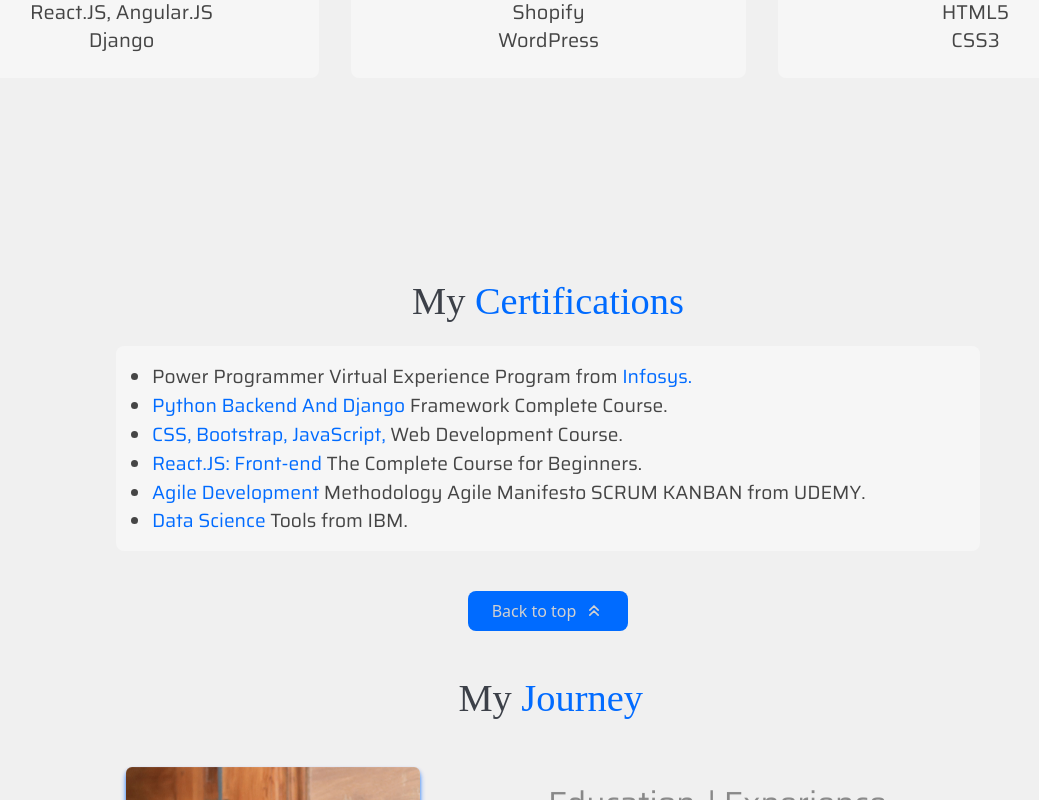
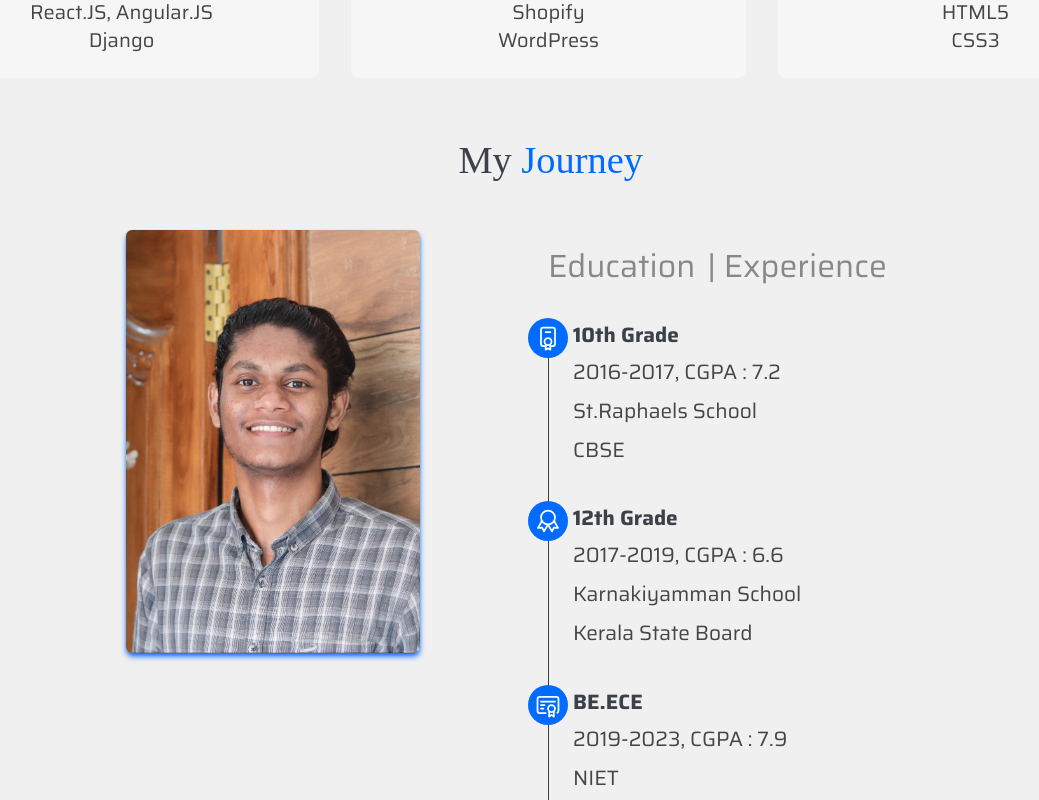
Before and after one commit to rb4807/react-portfolio, a React (Create React App) app: page / in a window 1280 px wide. Shown: the part 2620-3420 px from the top of the page, without its empty margins (92-1131 px from the left). Built offline with nearby package versions, Linux system fonts and the light colour scheme; a web font is replaced by a local one.

Commit message:
Update App.jsx

```diff
--- a/src/App.jsx
+++ b/src/App.jsx
@@ -56,10 +56,10 @@ function App() {
                         <Project/>
                     {/* Skills  */}
                         <Skill/>
+                    {/* Journey  */}
+                        <Journey/>
                     {/* Certification */}
                         <Certification/>
-                    {/* Journey  */}
-                        <Journey/>
                     {/* Contact */}
                         <Footer/>
                 </div>
```
